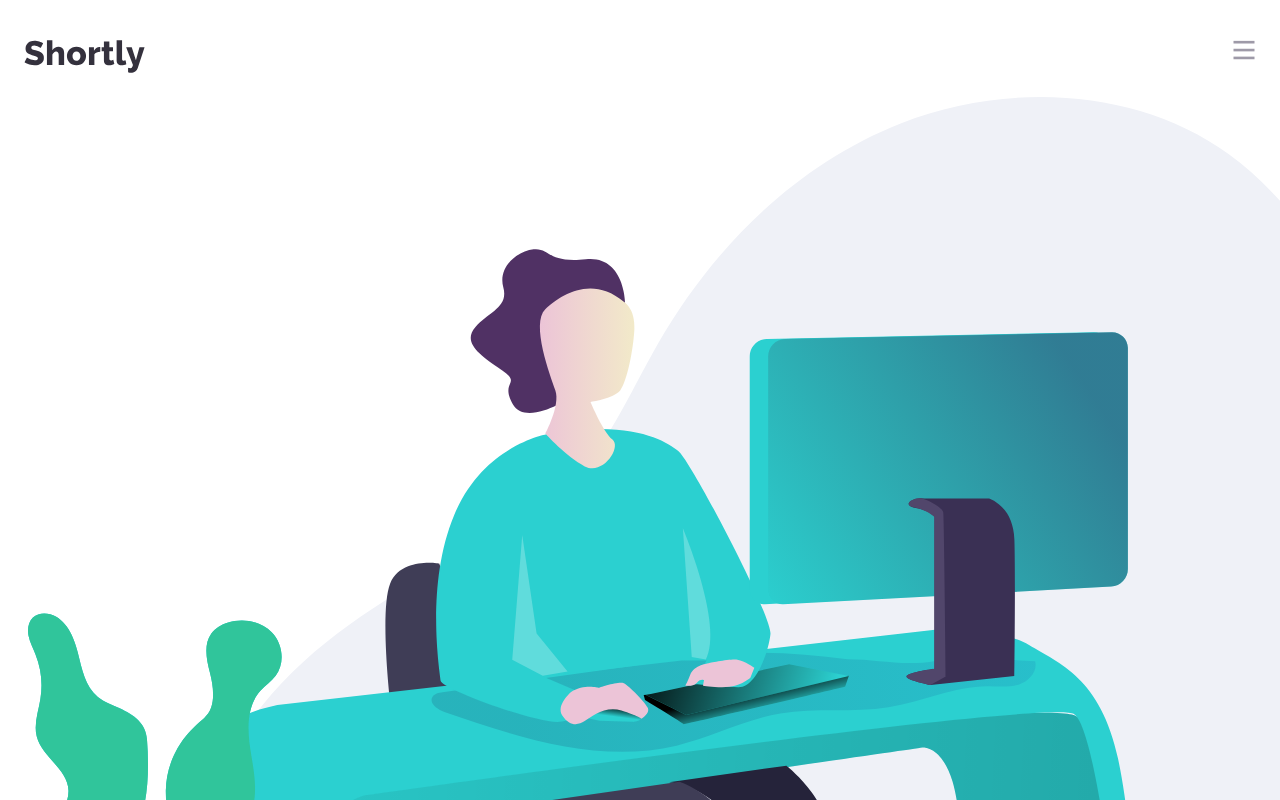
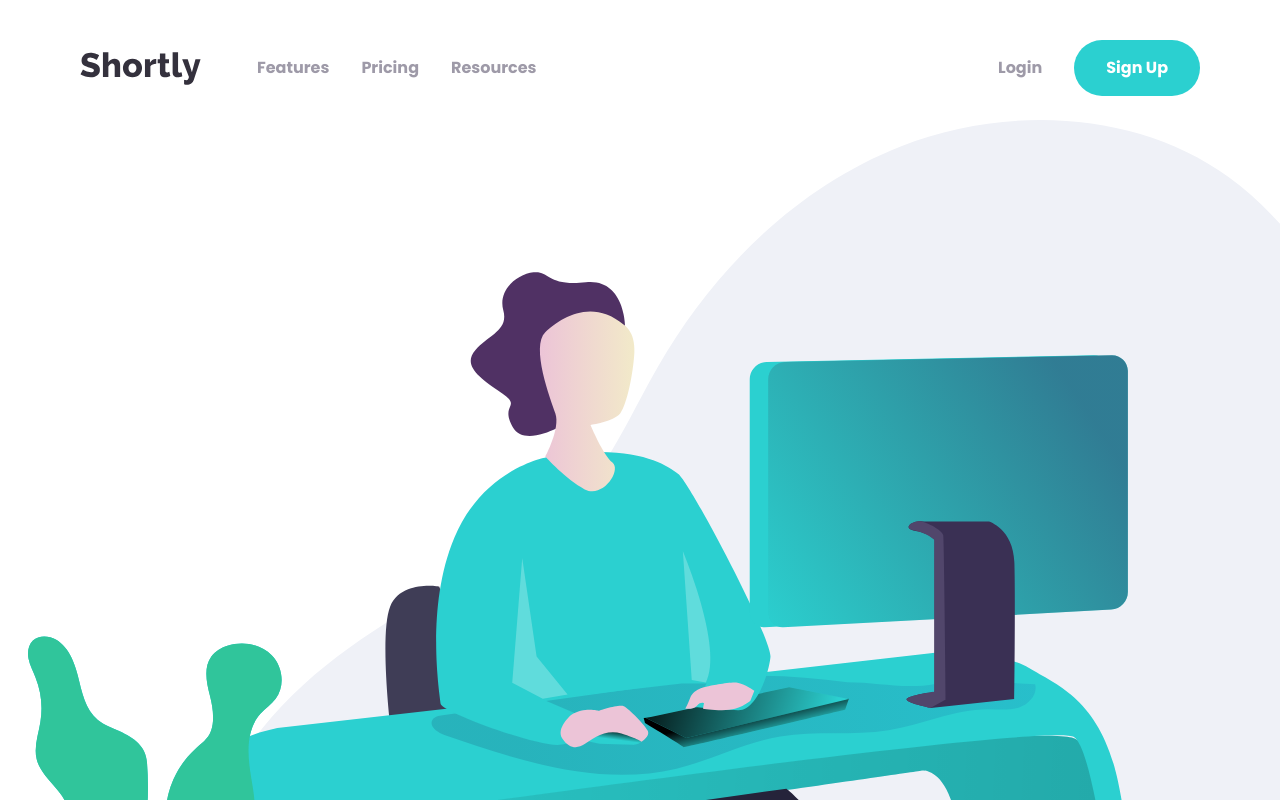
Before and after one commit to defydef/url-shortening-landingpage, a React (Vite) app: page / in a window 1280 px wide. Shown: the top 800 px of the page. Built offline with nearby package versions, Linux system fonts and the light colour scheme.

Commit message:
Modify Navbar for desktop display

```diff
--- a/src/ui/Navbar.jsx
+++ b/src/ui/Navbar.jsx
@@ -1,21 +1,31 @@
 import Logo from "../svg/Logo";
 import BurgerMenu from "../svg/BurgerMenu";
+import Button from "./Button";
 
 function Navbar({ setIsShowMobileMenu }) {
   function showMobileMenu() {
     setIsShowMobileMenu((prev) => !prev);
   }
   return (
-    <nav className="pt-10 pb-6 w-screen px-6">
+    <nav className="pt-10 pb-6 w-screen px-6 sm:px-20">
       <ul className="flex justify-between">
-        <li>
+        <li className="flex items-center gap-14">
           <Logo />
+          <div className="font-bold text-[var(--grey)] flex items-center gap-8">
+            <p>Features</p>
+            <p>Pricing</p>
+            <p>Resources</p>
+          </div>
         </li>
         <li>
-          <button className="cursor-pointer" onClick={showMobileMenu}>
+          <button className="cursor-pointer sm:hidden" onClick={showMobileMenu}>
             <BurgerMenu />
           </button>
         </li>
+        <div className="hidden sm:flex justify-between items-center gap-8">
+          <p className="text-[var(--grey)] font-bold">Login</p>
+          <Button additionalClass="px-8 w-max">Sign Up</Button>
+        </div>
       </ul>
     </nav>
   );
```
